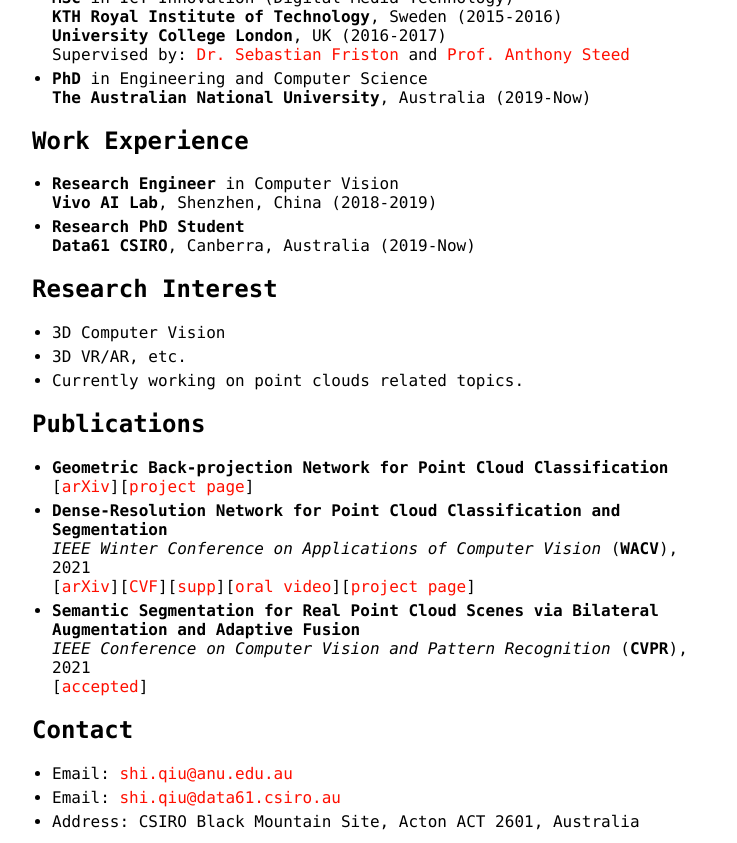
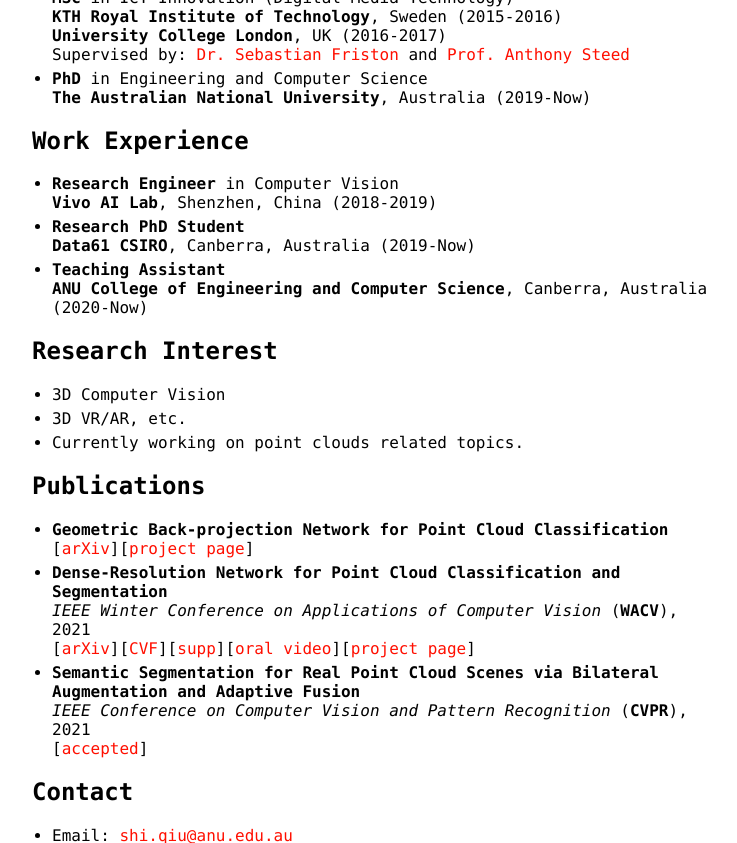
Before and after one commit to ShiQiu0419/ShiQiu0419.github.io, a Jekyll site: the page built from index.md, in a window 1280 px wide and 900 px high, scrolled down 382 px, cut to the strip 0-843 px from the top of the window. Shown: the whole strip, without its empty margins (258-995 px from the left). Built offline with Jekyll 4.4.1, drawn with Linux system fonts in a browser that asks for light colours; our own code applies the rules of GitHub Pages for plain Markdown files.

Commit message:
Update index.md

```diff
--- a/index.md
+++ b/index.md
@@ -22,6 +22,8 @@
 **Vivo AI Lab**, Shenzhen, China (2018-2019)
 * **Research PhD Student**
 **Data61 CSIRO**, Canberra, Australia (2019-Now)
+* **Teaching Assistant**
+**ANU College of Engineering and Computer Science**, Canberra, Australia (2020-Now)
 
 ## Research Interest
 * 3D Computer Vision
```
